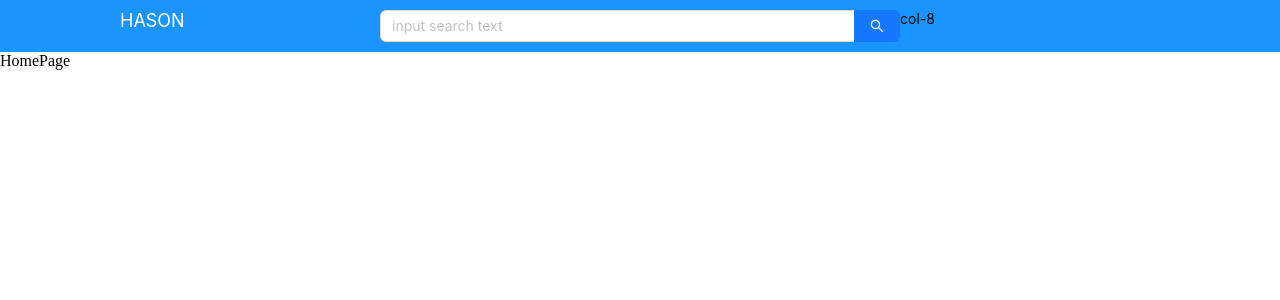
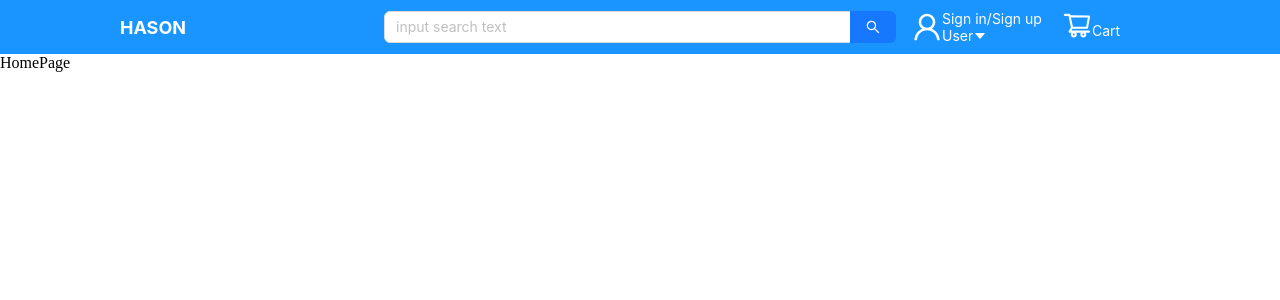
Before and after one commit to hason8193/MERN, a React (Create React App) app: page / in a window 1280 px wide. Shown: the top 300 px of the page. Built offline with nearby package versions, Linux system fonts and the light colour scheme.

Commit message:
header customize

```diff
--- a/package.json
+++ b/package.json
@@ -3,6 +3,7 @@
   "version": "0.1.0",
   "private": true,
   "dependencies": {
+    "@ant-design/icons": "^5.4.0",
     "@reduxjs/toolkit": "^2.2.7",
     "@testing-library/jest-dom": "^5.17.0",
     "@testing-library/react": "^13.4.0",
--- a/src/App.js
+++ b/src/App.js
@@ -1,7 +1,7 @@
 import React from "react";
 import { BrowserRouter as Router, Routes, Route } from "react-router-dom";
 import { routes } from "./routes/index";
-import HeaderComponent from "./components/HeaderComponent/HeaderComponent";
+
 import DefaultComponent from "./components/DefaultComponent/DefaultComponent";
 function App() {
   return (
--- a/src/components/HeaderComponent/HeaderComponent.jsx
+++ b/src/components/HeaderComponent/HeaderComponent.jsx
@@ -1,12 +1,17 @@
 import React from 'react'
 import { Col } from 'antd';
-import { WrapperHeader,WrapperTextHeader } from './style';
+import { WrapperHeader,WrapperTextHeader,WrapperHeaderAccount,WrapperTextHeaderSmall } from './style';
 import Search from 'antd/lib/input/Search';
+import {
+  UserOutlined,
+  CaretDownOutlined,
+  ShoppingCartOutlined
+} from '@ant-design/icons';
 
 const HeaderComponent = () => {
   return (
     <div>
-    <WrapperHeader>
+    <WrapperHeader gutter={16}>
         <Col span={6}><WrapperTextHeader>HASON</WrapperTextHeader></Col>
         <Col span={12}>
           <Search
@@ -15,7 +20,23 @@ const HeaderComponent = () => {
           allowClear
           />
         </Col>
-        <Col span={6}>col-8</Col>
+        <Col span={6} style={{display:'flex',gap:'20px'}}>
+          <WrapperHeaderAccount>
+          <UserOutlined style={{fontSize:'30px'}} />
+          <div>
+            <WrapperTextHeaderSmall>Sign in/Sign up</WrapperTextHeaderSmall>
+            <div>
+              <WrapperTextHeaderSmall>User</WrapperTextHeaderSmall>
+              <CaretDownOutlined />
+            </div>
+          </div>
+          </WrapperHeaderAccount>
+          <div>
+            <ShoppingCartOutlined style={{fontSize:'30px',color:'#fff'}} />
+            <WrapperTextHeaderSmall>Cart</WrapperTextHeaderSmall>
+          </div>
+
+          </Col>
     </WrapperHeader>
     </div>
   )
--- a/src/components/HeaderComponent/style.js
+++ b/src/components/HeaderComponent/style.js
@@ -4,11 +4,23 @@ import styled from "styled-components";
 export const WrapperHeader = styled(Row)`
   padding: 10px 120px;
   background-color: rgb(26, 148, 255);
+  align-items: center;
 `;
 
 export const WrapperTextHeader = styled.span`
   font-size: 18px;
   color: #fff;
-  font-weight: bold
-  text-align:left;
+  font-weight: bold;
+  text-align: left;
 `;
+
+export const WrapperHeaderAccount = styled.div`
+  display: flex;
+  align-items: center;
+  color: #fff;
+`;
+
+export const WrapperTextHeaderSmall = styled.span`
+  font-size: 14px;
+  color: #fff;
+`;
```
Also changed, not shown: src/components/ButtonInputSearch/ButtonInputSearch.jsx (added), 1 other file (tests, documents, lock files or other folders).
